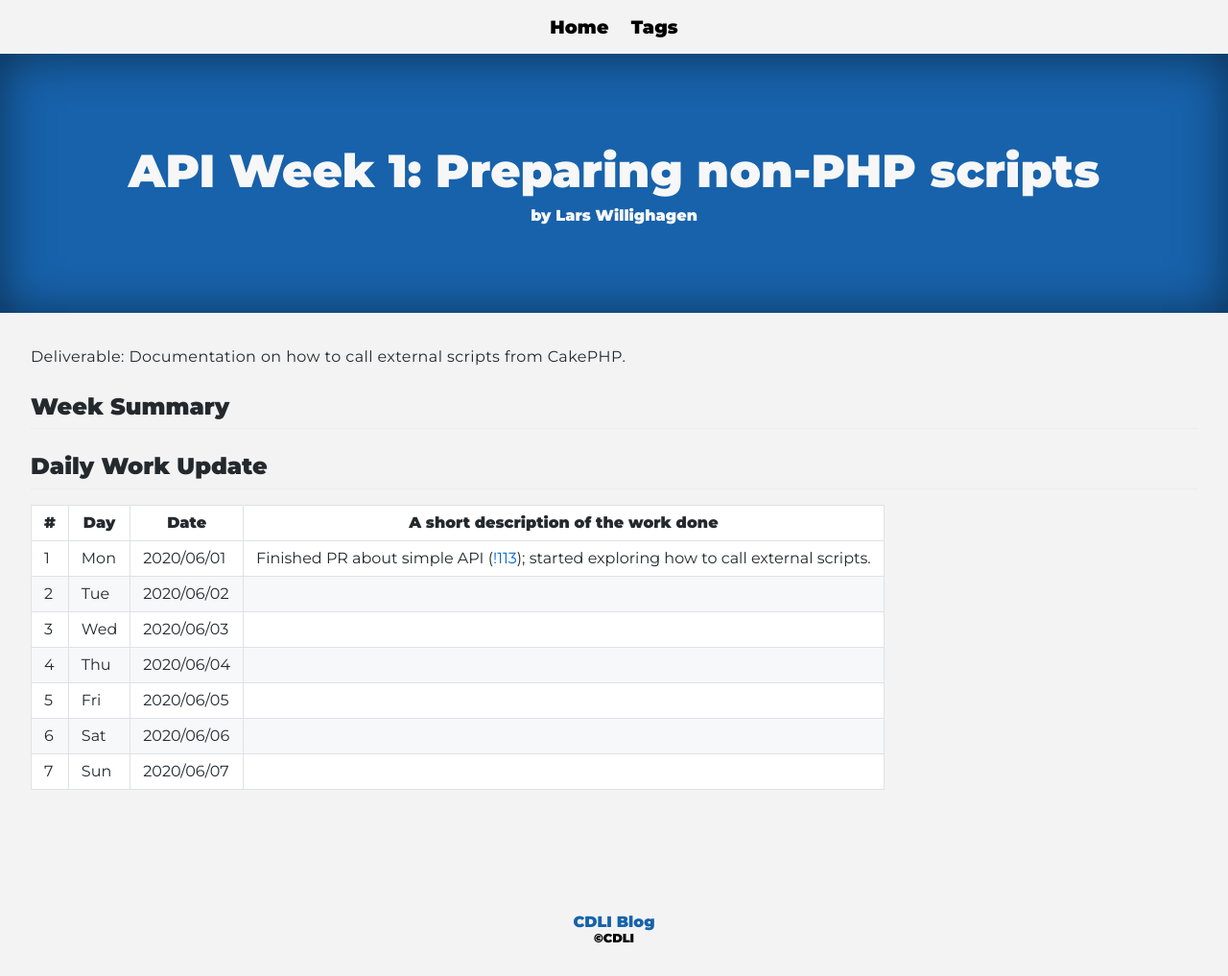
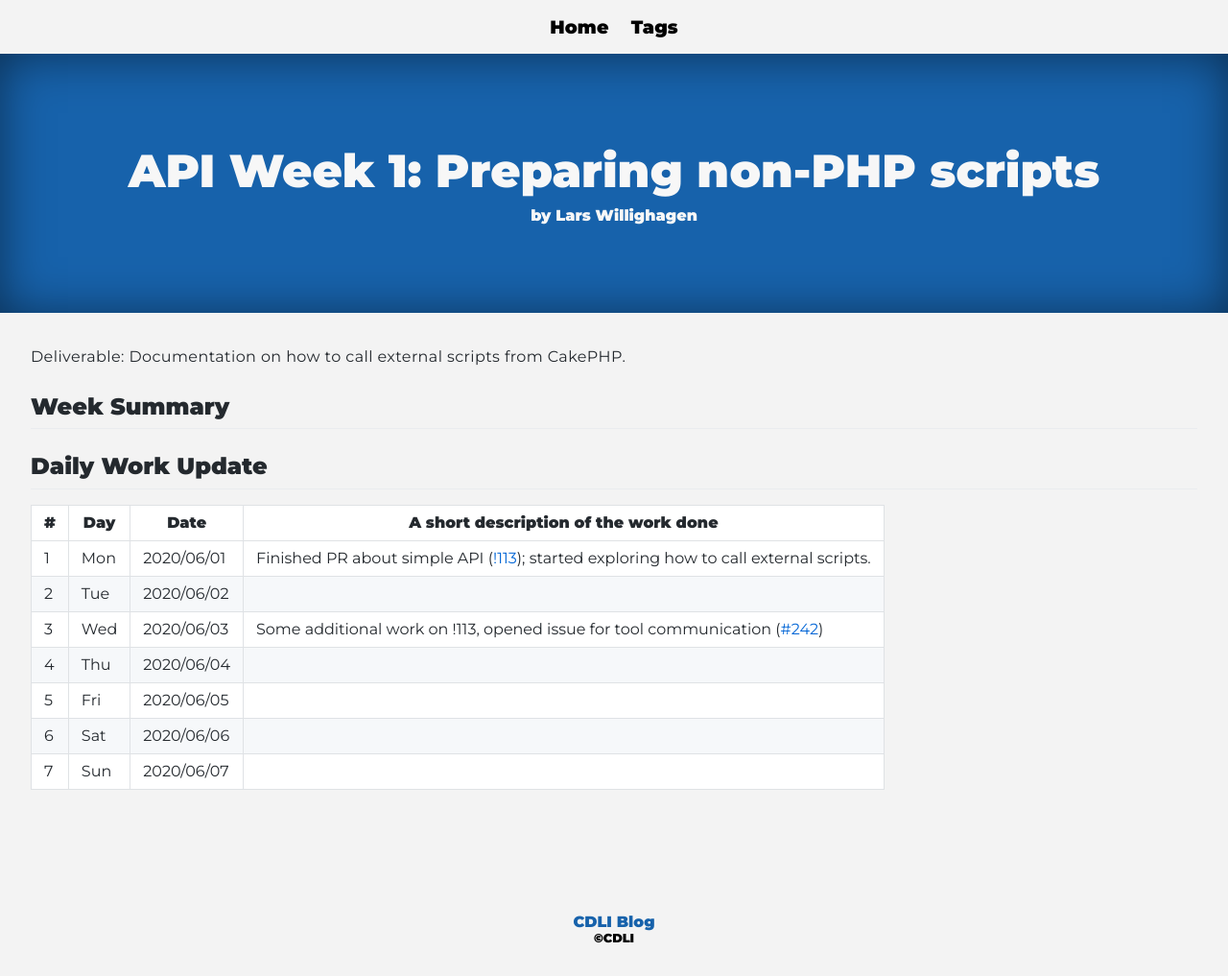
Before and after one commit to cdli-gh/blog, a Jekyll site: the page built from _blog/gsoc20/api/posts/01_week1.md, in a window 1280 px wide. Shown: the whole page at 96% size. Built offline with Jekyll 4.4.1, drawn with Linux system fonts in a browser that asks for light colours; Markdown is read by kramdown in place of the engine named in the settings.

Commit message:
gsoc2020/api: day 2, 3

```diff
--- a/_blog/gsoc20/api/posts/01_week1.md
+++ b/_blog/gsoc20/api/posts/01_week1.md
@@ -17,7 +17,7 @@ Deliverable: Documentation on how to call external scripts from CakePHP.
 |----|-----|------------|--------------------------------------|
 | 1  | Mon | 2020/06/01 | Finished PR about simple API ([!113](https://gitlab.com/cdli/framework/-/merge_requests/113)); started exploring how to call external scripts. |
 | 2  | Tue | 2020/06/02 |  |
-| 3  | Wed | 2020/06/03 |  |
+| 3  | Wed | 2020/06/03 | Some additional work on !113, opened issue for tool communication ([#242](https://gitlab.com/cdli/framework/-/issues/242)) |
 | 4  | Thu | 2020/06/04 |  |
 | 5  | Fri | 2020/06/05 |  |
 | 6  | Sat | 2020/06/06 |  |
```
